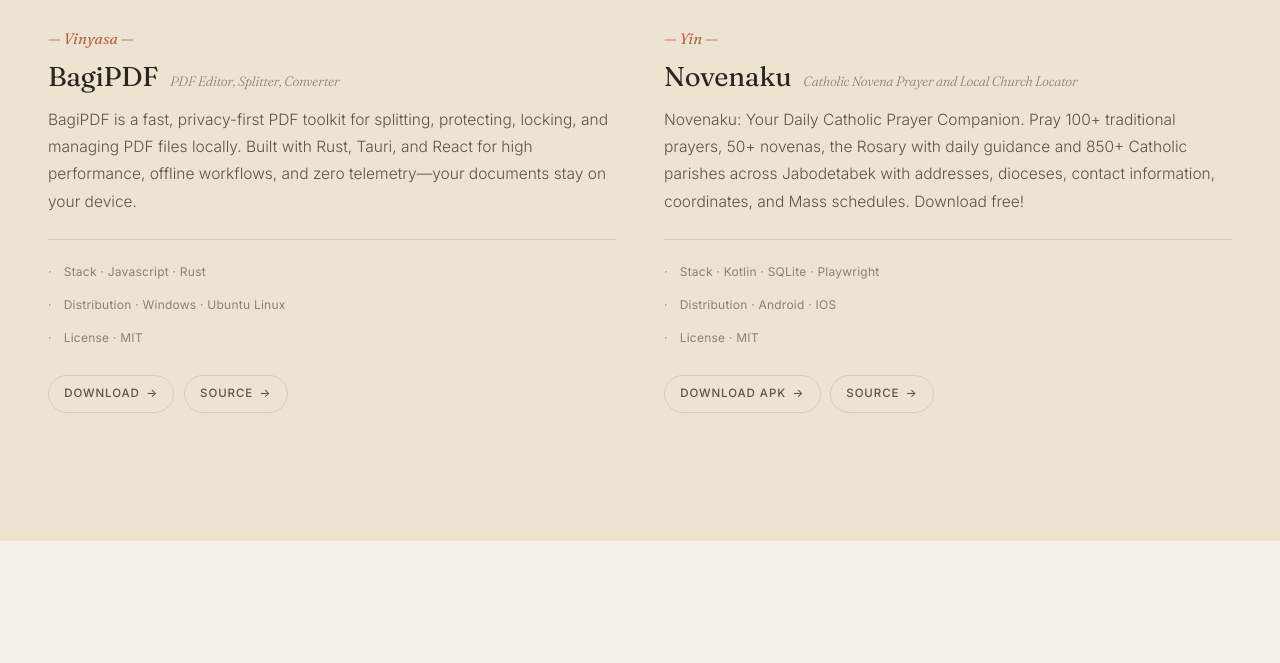
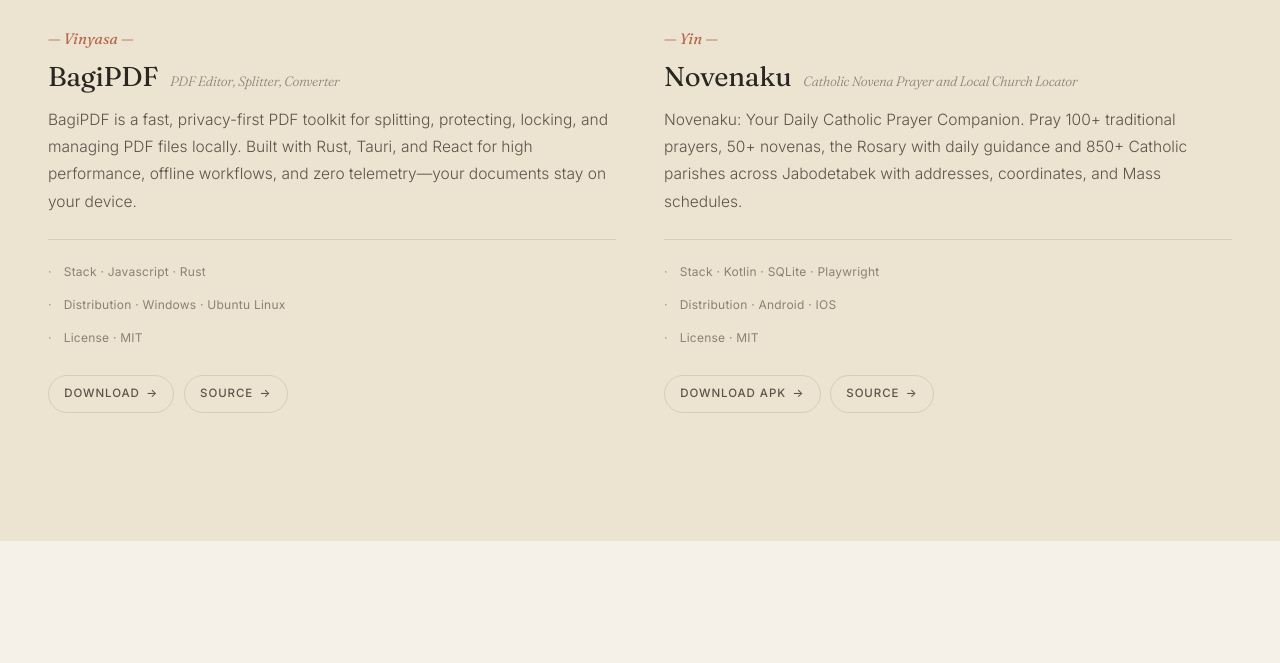
Before and after one commit to javajammer/frmwebid, a plain HTML site: page projects.html in a window 1280 px wide. Shown: the part 2044-2707 px from the top of the page. Drawn offline with Linux system fonts and the light colour scheme.

Commit message:
Update Novenaku description in projects.html
Removed contact information from the Novenaku description.

```diff
--- a/projects.html
+++ b/projects.html
@@ -1647,7 +1647,7 @@
       </div>
       <div class="practice__label">— Yin —</div>
       <h3 class="practice__name">Novenaku <span class="practice__version">Catholic Novena Prayer and Local Church Locator</span></h3>
-      <p class="practice__desc">Novenaku: Your Daily Catholic Prayer Companion. Pray 100+ traditional prayers, 50+ novenas, the Rosary with daily guidance and 850+ Catholic parishes across Jabodetabek with addresses, dioceses, contact information, coordinates, and Mass schedules. Download free!</p>
+      <p class="practice__desc">Novenaku: Your Daily Catholic Prayer Companion. Pray 100+ traditional prayers, 50+ novenas, the Rosary with daily guidance and 850+ Catholic parishes across Jabodetabek with addresses, coordinates, and Mass schedules.</p>
       <ul class="practice__meta">
         <li>Stack · Kotlin · SQLite · Playwright</li>
         <li>Distribution · Android · IOS</li>
```
